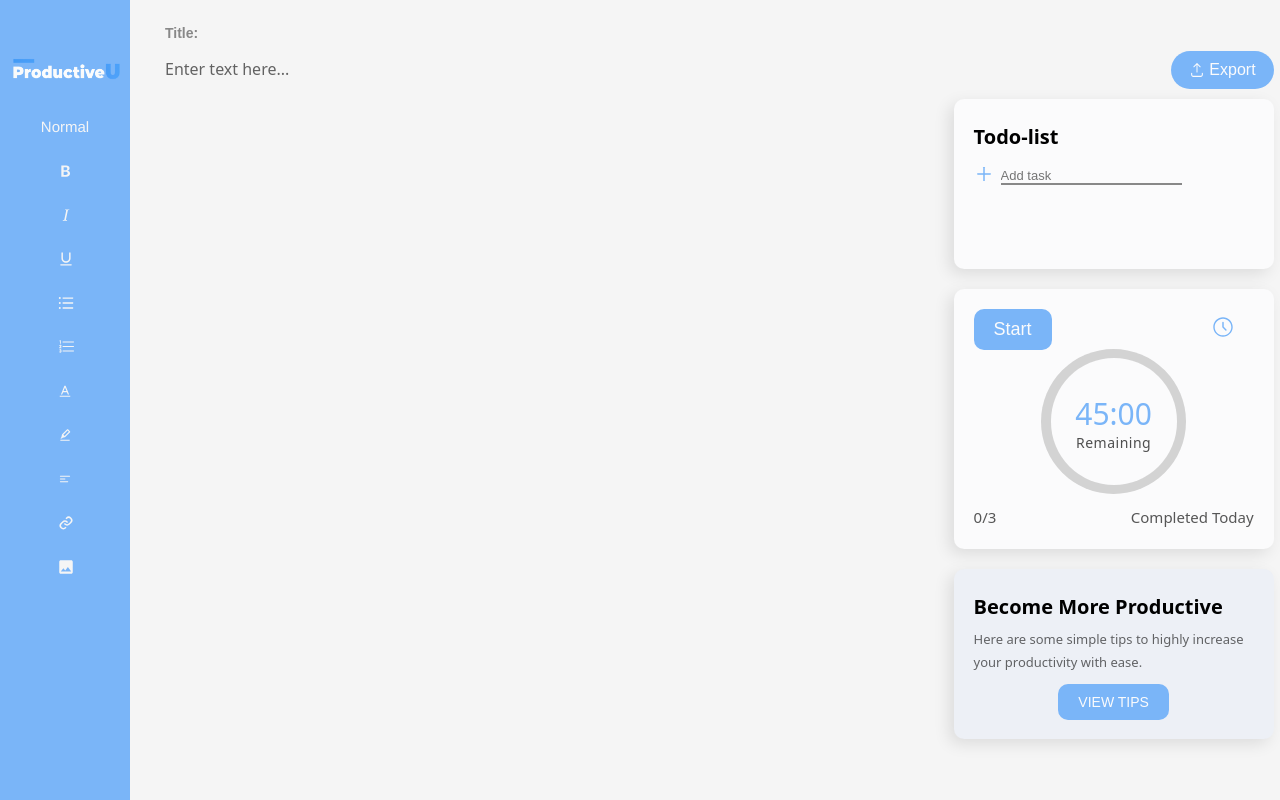
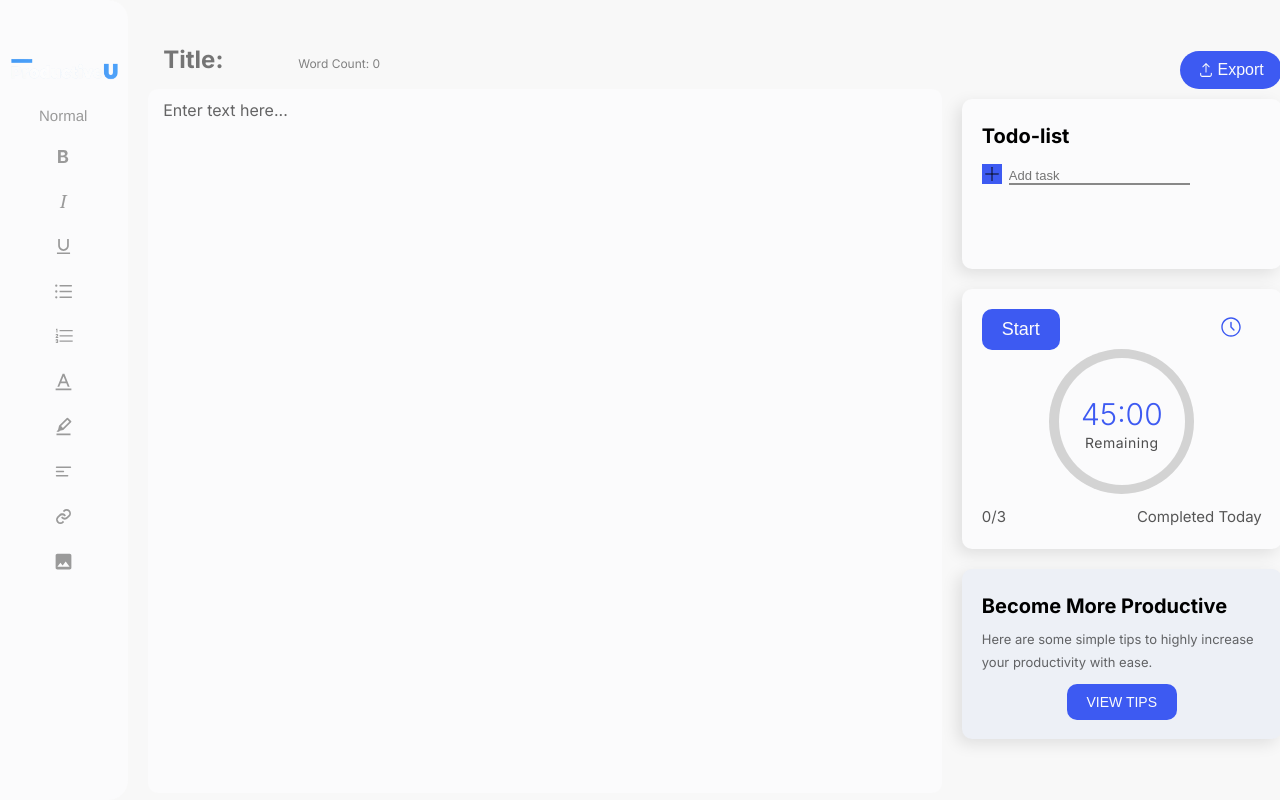
Before and after one commit to IgnacioR97/react-habits, a React (Vite) app: page / in a window 1280 px wide. Built offline with nearby package versions, Linux system fonts and the light colour scheme.

Commit message:
Done like 30 minutes

```diff
--- a/src/cards/Timer.jsx
+++ b/src/cards/Timer.jsx
@@ -14,7 +14,6 @@ const Timer = () => {
     { id: 3, time: 25 },
     { id: 4, time: 30 },
     { id: 5, time: 45 },
-    { id: 6, time: 0.1 },
   ];
 
   const [elapsedTime, setElapsedTime] = useState(0);
@@ -72,6 +71,7 @@ const Timer = () => {
             setTotalTime((defaultTime + extraTime) * 60);
             setDisplayTime(`${defaultTime}:00`);
             setMode("light-theme");
+            setCompletedToday(completedToday + 1);
           }
           return updatedElapsedTime;
         });
--- a/src/components/CustomToolbar.jsx
+++ b/src/components/CustomToolbar.jsx
@@ -57,7 +57,6 @@ const CustomToolbar = () => (
 
 //Register the custom icons
 const icons = Quill.import("ui/icons");
-console.log(icons);
 icons.bold = <BsTypeBold className="toolbar-icon" />;
 icons.italic = <BsTypeItalic className="toolbar-icon" />;
 icons.underline = <AiOutlineUnderline className="toolbar-icon" />;
--- a/src/components/TextEditor.jsx
+++ b/src/components/TextEditor.jsx
@@ -1,22 +1,30 @@
-import React, { useState } from "react";
+import React, { useRef, useState } from "react";
 import ReactQuill from "react-quill";
 import "react-quill/dist/quill.snow.css";
 import CustomToolbar from "./CustomToolbar";
 
 const App = () => {
   const [value, setValue] = useState("");
+  const [input, setInput] = useState("");
+  const inputRef = useRef(null);
 
   const handleChange = (newValue) => {
     setValue(newValue);
   };
 
-  const handleSelectChange = (event) => {
-    const value = event.target.value;
-    const index = value === "" ? 0 : parseInt(value, 10) - 1;
-    const formats = ["1", "2", "3", false];
-    const format = formats[index];
-    const quill = ReactQuill.Quill.find(document.querySelector(".ql-editor"));
-    quill.format("header", format);
+  const handleInput = (value) => {
+    setInput(value);
+    if (value === "") {
+      inputRef.current.style.width = "auto";
+    } else {
+      inputRef.current.style.width = `${inputRef.current.scrollWidth + 1}px`;
+    }
+  };
+
+  const getWordCount = () => {
+    const text = value.replace(/\s+/g, " ").trim();
+    const words = text.split(" ").filter(Boolean);
+    return words.length;
   };
 
   return (
@@ -28,8 +36,11 @@ const App = () => {
           className="title"
           placeholder="Title:"
           data-form-type="other"
+          ref={inputRef}
+          onChange={(e) => handleInput(e.target.value)}
+          value={input}
         />
-        {/* <p className="word-count">{value.length - 7}</p> */}
+        <p className="word-count">Word Count: {getWordCount()}</p>
         <ReactQuill
           value={value}
           onChange={handleChange}
--- a/src/index.css
+++ b/src/index.css
@@ -1,17 +1,19 @@
 .dark-theme {
-  --color-background: #1c254b;
+  --color-background: #1E1E1E;
   --main-text: #fbfbfcba;
   --color-secondary: #5370e1;
-  --color-primary: #4057af;
+  --color-primary: #3D5AF2;
   --color-primary-30: #8da3fc;
+  --color-toolbar: #000000;
 }
 
 .light-theme {
-  --color-background: #f5f5f5;
+  --color-background: #F8F8F8;
   --main-text: rgba(0, 0, 0, 0.6);
-  --color-secondary: #619DF0;
-  --color-primary: #7AB5F8;
-  --color-primary-30: #a2cbfa;
+  --color-secondary: #3148c2;
+  --color-primary: #3D5AF2;
+  --color-primary-30: #647bf5;
+  --color-toolbar: #FBFBFC;
 }
 
 html {
@@ -28,23 +30,19 @@ html {
 }
 
 body {
-  font-family: system-ui, -apple-system, BlinkMacSystemFont, 'Segoe UI', Roboto,
-    Oxygen, Ubuntu, Cantarell, 'Open Sans', 'Helvetica Neue', sans-serif;
-  /* font-family: 'Inter', sans-serif; */
+  /* font-family: system-ui, -apple-system, BlinkMacSystemFont, 'Segoe UI', Roboto, */
+  /* Oxygen, Ubuntu, Cantarell, 'Open Sans', 'Helvetica Neue', sans-serif; */
+  font-family: 'Inter', sans-serif;
   font-weight: 400;
   line-height: 1.75;
   transition: background-color 0.3s linear, color 0.3s linear;
   background-color: var(--color-background);
 }
 
-.ql-container {
-  font-family: inherit;
-}
-
 /* Scroll bar */
 /* Set the width and color of the scrollbar */
 *::-webkit-scrollbar {
-  background-color: #F8F8F8;
+  background-color: transparent;
   width: 1.8rem;
   border-radius: 10px;
 }
@@ -55,7 +53,7 @@ body {
   background-color: #D9D0D0;
   border: 2px solid #D9D0D0;
   border-radius: 25px;
-  border: 5px solid #F8F8F8;
+  border: 5px solid #fff;
   pointer-events: auto;
 }
 
@@ -100,33 +98,42 @@ main {
 }
 
 .title {
-  font-weight: 700;
-  width: 20rem;
-  margin: 2rem 0 0 1rem;
+  min-width: 12rem;
+  max-width: 75rem;
+  font-weight: 600;
+  width: 10rem;
+  margin: 4rem 0 1rem 1rem;
   border: 0;
   background-color: transparent;
-  font-size: 1.4rem;
+  font-size: 2.4rem;
   padding: 0.4rem;
   color: var(--main-text);
   border: 1px dotted transparent;
-  transition: all .3s linear;
+  transition: border .3s linear;
   border-radius: 5px;
+  font-family: inherit;
 }
 
-.title::placeholder {
-  color: #888;
+.title:focus,
+.title:hover {
+  outline: none;
+  border: 1px solid var(--color-primary);
 }
 
-.title:focus {
-  outline: none;
-  border: 1px solid grey;
+.word-count {
+  display: inline-block;
+  font-size: 1.2rem;
+  opacity: 0.8;
+  margin-left: 2rem;
+  font-family: inherit;
+  color: var(--main-text);
 }
 
 .ql-toolbar.ql-snow {
   z-index: 1;
   border: none;
   transform: rotate(0deg);
-  background-color: var(--color-primary);
+  background-color: var(--color-toolbar);
   width: 13rem;
   height: 100vh;
   min-height: 100%;
@@ -135,7 +142,9 @@ main {
   flex-direction: column;
   padding-top: 5rem;
   align-items: center;
-  gap: 2rem;
+  gap: 1rem;
+  border-top-right-radius: 20px;
+  border-bottom-right-radius: 20px;
 }
 
 .ql-toolbar.ql-snow .ql-formats {
@@ -179,11 +188,48 @@ main {
   font-size: 2rem;
 }
 
+.ql-snow.ql-toolbar button svg,
+.ql-snow .ql-toolbar button svg,
+.ql-snow .ql-color-picker .ql-picker-label svg,
+.ql-snow .ql-icon-picker .ql-picker-label svg {
+  float: left;
+  height: 100%;
+  width: 2.1rem;
+}
+
+.ql-snow .ql-picker.ql-expanded .ql-picker-options {
+  left: 0%;
+}
+
+.ql-snow .ql-picker-options {
+  min-width: 0%;
+  left: 38%;
+}
+
+.ql-snow .ql-align.ql-picker.ql-expanded .ql-picker-options {
+  left: 50%;
+  transform: translateX(-50%);
+}
+
+.ql-snow.ql-toolbar button,
+.ql-snow .ql-toolbar button,
+.ql-snow .ql-color-picker,
+.ql-snow .ql-icon-picker {
+  display: flex;
+  flex-direction: column;
+  align-items: center;
+  gap: 0;
+  width: 100%;
+  height: 3.5rem;
+}
+
 .ql-container {
   width: 62vw;
-  height: 89vh;
+  height: 88vh;
   margin: 0% auto 0 auto;
-  background-color: transparent;
+  background-color: var(--color-toolbar);
+  border-radius: 10px;
+  font-family: inherit;
 }
 
 .ql-container.ql-snow {
@@ -193,6 +239,7 @@ main {
 .ql-editor {
   border-radius: 10px;
   color: var(--main-text);
+  padding: 10px 14px 12px 14px;
 }
 
 .ql-editor {
@@ -212,20 +259,43 @@ main {
 }
 
 /* Toolbar */
+.ql-snow .ql-picker.ql-expanded .ql-picker-label {
+  color: var(--color-primary);
+}
+
 .toolbar-icon,
 .ql-toolbar.ql-snow .ql-picker-label {
-  color: #f5f5f5;
+  color: #9A9A9A;
   position: relative;
   display: flex;
-  align-items: center;
   justify-content: center;
   gap: 2rem;
-  transition: all .1s linear;
+  transition: color .1s linear;
+}
+
+.ql-snow.ql-toolbar button:hover,
+.ql-snow .ql-toolbar button:hover,
+.ql-snow.ql-toolbar button:focus,
+.ql-snow .ql-toolbar button:focus,
+.ql-snow.ql-toolbar button.ql-active,
+.ql-snow .ql-toolbar button.ql-active,
+.ql-snow.ql-toolbar .ql-picker-label:hover,
+.ql-snow .ql-toolbar .ql-picker-label:hover,
+.ql-snow.ql-toolbar .ql-picker-label.ql-active,
+.ql-snow .ql-toolbar .ql-picker-label.ql-active,
+.ql-snow.ql-toolbar .ql-picker-item:hover,
+.ql-snow .ql-toolbar .ql-picker-item:hover,
+.ql-snow.ql-toolbar .ql-picker-item.ql-selected,
+.ql-snow .ql-toolbar .ql-picker-item.ql-selected {
+  /* border-radius: 10px;
+  width: 5rem;
+  color: #fff; */
+  color: var(--color-secondary);
 }
 
 .ql-snow .ql-picker.ql-header .ql-picker-label::before,
 .ql-snow .ql-picker.ql-header .ql-picker-item::before {
-  content: 'Normal';
+  content: 'Text';
   font-size: 1.5rem;
   font-weight: 400;
 }
@@ -259,7 +329,7 @@ main {
 
 /* //////////////////// CARDS //////////////////// */
 .side-cards {
-  padding: 1rem 0 2rem 1rem;
+  padding: 1rem 0 2rem 2rem;
 }
 
 .cards {
@@ -271,7 +341,7 @@ main {
 }
 
 .card {
-  background: #FBFBFC;
+  background: var(--color-toolbar);
   box-shadow: -5px 5px 16px rgba(0, 0, 0, 0.1);
   border-radius: 10px;
   overflow: auto;
@@ -381,7 +451,8 @@ main {
 }
 
 .icon-add {
-  color: var(--color-primary);
+  background-color: var(--color-primary);
+  color: var(--main-text);
   font-size: 2rem;
 }
 
```
